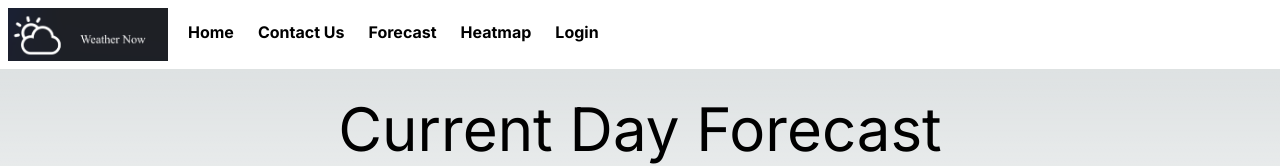
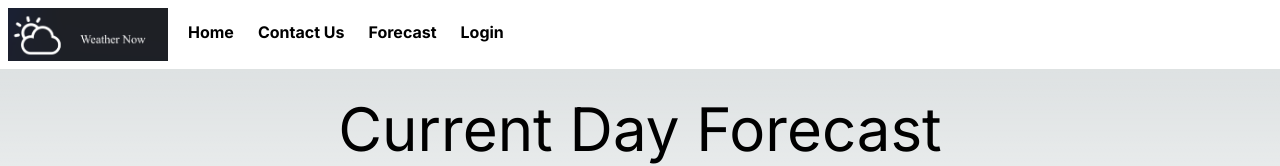
Before and after one commit to SumukhP-dev/Weather_Now_Website, a Next.js app: page /forecast in a window 1280 px wide. Shown: the top 166 px of the page. Built offline with nearby package versions, Linux system fonts and the light colour scheme.

Commit message:
Remove heatmap from navbar

```diff
--- a/app/ui/NavBar.tsx
+++ b/app/ui/NavBar.tsx
@@ -24,9 +24,6 @@ const NavBar = () => {
           <Link href="/forecast">Forecast</Link>
         </div>
         <div className="p-3">
-          <Link href="/heatmap">Heatmap</Link>
-        </div>
-        <div className="p-3">
           <Link href="/login">Login</Link>
         </div>
       </div>
--- a/app/ui/forecast/CurrentDayForecast.tsx
+++ b/app/ui/forecast/CurrentDayForecast.tsx
@@ -7,7 +7,13 @@ const CurrentDayForecast = ({ data }: any) => {
   const time = useStore.getState().position;
   const changeMilitaryToStandard = (currentTime: string) => {
     const militaryTime = currentTime.substring(11, 13);
-    const convertedTime = militaryTime as unknown as number;
+    let convertedTime = militaryTime as unknown as number;
+
+    console.log(convertedTime);
+    if (convertedTime == 0) {
+      convertedTime = 12;
+    }
+
     if (convertedTime > 12) {
       return `${convertedTime - 12}:00 PM`;
     } else {
```
